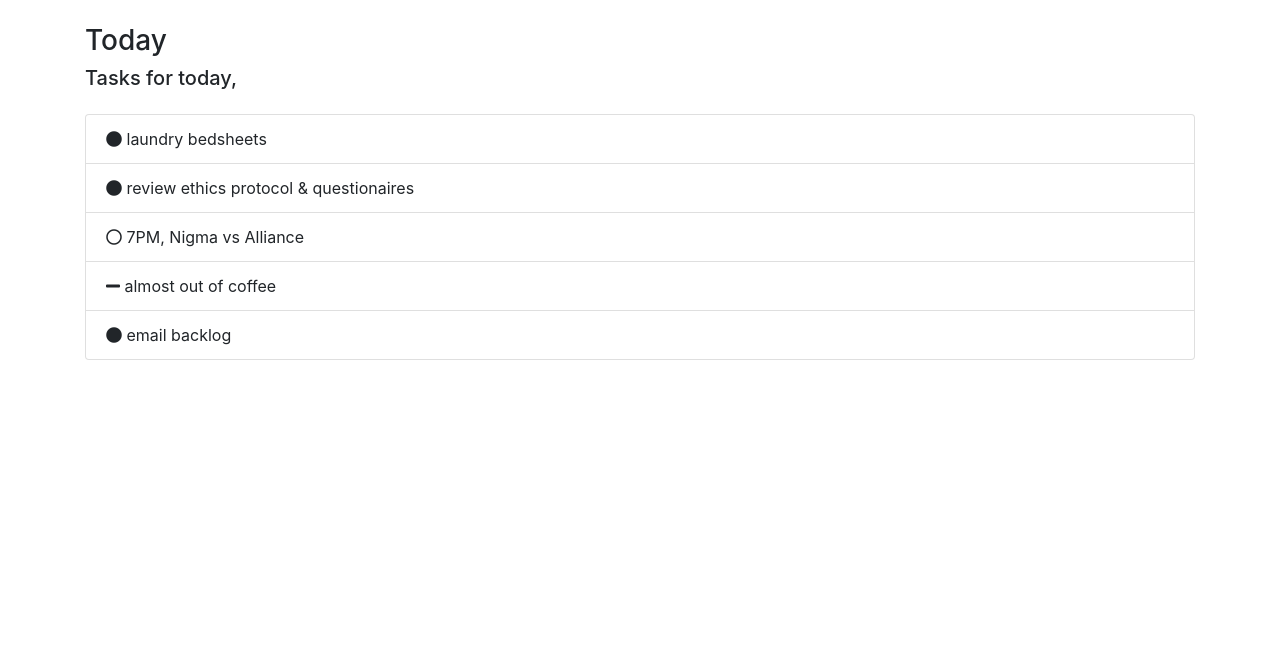
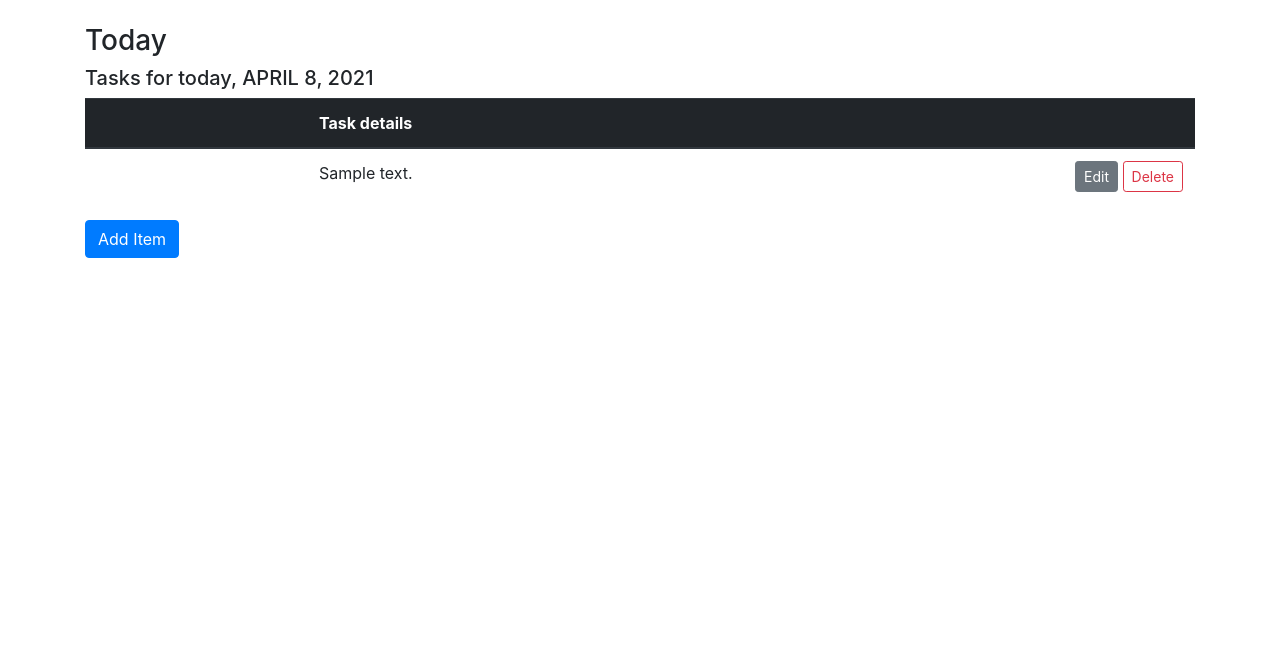
Before and after one commit to lrnzpn/bujo, a Django app: page /today/ in a window 1280 px wide. Shown: the part 56-704 px from the top of the page. Run offline with Django 3.2, Linux system fonts and the light colour scheme; tables that the repository leaves empty hold one stand-in row (values such as "Sample post"); some libraries are stand-ins or nearby versions.

Commit message:
added Today CRUD and views. finally done with lab2 :)

```diff
--- a/main/forms.py
+++ b/main/forms.py
@@ -37,3 +37,14 @@ class ThisWeekForm(forms.Form):
     class Meta:
         model = ThisWeek
         fields = ['key', 'details']
+
+class TodayForm(forms.Form):
+    key = forms.ChoiceField(choices=keys, widget= forms.Select
+                           (attrs={'class':'custom-select'}))
+    details = forms.CharField(label="Details",max_length=255,
+                          widget= forms.TextInput
+                           (attrs={'class':'form-control mb-3'}))
+
+    class Meta:
+        model = Today
+        fields = ['key', 'details']
--- a/main/models.py
+++ b/main/models.py
@@ -41,7 +41,7 @@ class ThisWeek(models.Model):
     end_week = models.DateField(blank=True, null=True)
 
     def __str__(self):
-        return self.key
+        return self.details
 
 class Today(models.Model):
     key = models.ForeignKey(Key, on_delete=models.CASCADE)
@@ -50,4 +50,4 @@ class Today(models.Model):
     today = models.DateField(default=timezone.now)
 
     def __str__(self):
-        return self.key
+        return self.details
--- a/main/views.py
+++ b/main/views.py
@@ -2,8 +2,8 @@ from django.shortcuts import render, redirect
 from django.views import View
 from django.core.files.storage import FileSystemStorage
 
-from .models import MyName, Profile, Key, ThisWeek
-from .forms import MyNameForm, KeyForm, ThisWeekForm
+from .models import MyName, Profile, Key, ThisWeek, Today
+from .forms import MyNameForm, KeyForm, ThisWeekForm, TodayForm
 
 import datetime
 
@@ -117,7 +117,7 @@ def key(response):
         'form': form,
         'keys': keys,
     }
-    return render(response, "pages/key.html", context )
+    return render(response, "pages/key.html", context)
 
 
 def this_week(response):
@@ -135,8 +135,6 @@ def this_week(response):
     date = datetime.date.today()
     start_week = date - datetime.timedelta(date.weekday())
     end_week = start_week + datetime.timedelta(6)
-
-    form = ThisWeekForm
 
     if response.method == 'POST':
         form = ThisWeekForm(response.POST)
@@ -196,8 +194,44 @@ def today(response):
     """
     date = datetime.date.today()
 
+    if response.method == 'POST':
+        form = TodayForm(response.POST)
+        if form.is_valid() and response.POST.get('add'):
+            today = Today()
+            today.key = Key.objects.get(id=response.POST.get('key'))
+            today.details = form.cleaned_data['details']
+            today.complete = False
+            today.today = date
+            today.save()
+            return redirect('today')
+
+        elif response.POST.get('update'):
+            task = Today.objects.get(id=response.POST.get('edit_id'))
+            task.key = Key.objects.get(id=response.POST.get('key_'+str(task.id)))
+            task.details = response.POST.get('details_'+str(task.id))
+            task.save()
+            return redirect('today')
+
+        elif response.POST.get('delete'):
+            task = Today.objects.get(id=response.POST.get('del_id'))
+            task.delete()
+            return redirect('today')
+
+        elif response.POST.get('done'):
+            task = Today.objects.get(id=response.POST.get('done_id'))
+            task.complete = True
+            task.save()
+            return redirect('today')
+    else:
+        form = TodayForm()
+
+    tasks = Today.objects.all()
+    keys = Key.objects.all()
     context = {
-        'today': today,
+        'today': date,
+        'form': form,
+        'tasks': tasks,
+        'keys': keys,
     }
 
     return render(response, "pages/today.html", context)
--- a/templates/pages/today.html
+++ b/templates/pages/today.html
@@ -1,5 +1,9 @@
 {% extends "base.html" %}
 {% load static %}
+
+{% block stylesheets %}
+<link rel="stylesheet" href="{% static 'css/tasks.css' %}">
+{% endblock stylesheets %}
 
 {% block title %} Today {% endblock %}
 
@@ -7,23 +11,140 @@
 <h3>Today</h3>
 <div>
     <p class="h5">Tasks for today, <span class="text-uppercase">{{today}}</span></p>
+    {% if tasks %}
+    <table class="table">
+        <thead class="thead-dark">
+          <tr>
+            <th scope="col"></th>
+            <th scope="col" colspan="2">Task details</th>
+          </tr>
+        </thead>
+        <tbody>
+        {% for task in tasks %}
+          <tr>
+            <th scope="row" class="text-center">
+            {% for k in keys %}
+                {% if k.id == task.key_id%}
+                    {% if k.key|lower == 'task' %}
+                        <form method="POST">
+                            {% csrf_token %}
+                            <input type="hidden" name="done_id" id="done_id" value="{{task.id}}">
+                            {% if task.complete %}
+                            <button type="button" class="btn btn-success btn-sm" disabled>Task Done</button>
+                            {% else %}
+                            <button type="submit" class="btn btn-outline-success btn-sm" name="done" value="done">Mark as done</button>
+                            {% endif %}
+                        </form>
+                    {% elif k.key|lower == 'event' %}
+                        <i class="far fa-circle me-2"></i>
+                    {% elif k.key|lower == 'note' %}
+                        <i class="fas fa-minus me-2"></i>
+                    {% endif %}
+                {% endif %}
+            {% endfor %}
+            </th>
+            <td>{{ task.details }}</td>
+            <td>
+                <button type="button" class="btn btn-secondary btn-sm" data-toggle="modal" data-target="#editItemModal{{task.id}}">
+                    Edit
+                </button>
+                <button type="button" class="btn btn-outline-danger btn-sm" data-toggle="modal" data-target="#deleteItemModal{{task.id}}">
+                    Delete
+                </button>
+            </td>
+          </tr>
+          {% endfor %}
+        </tbody>
+      </table>
 
-    <ul class="list-group pt-3 pb-5">
-        <li class="list-group-item">
-            <i class="fas fa-circle me-2"></i> laundry bedsheets
-        </li>
-        <li class="list-group-item">
-            <i class="fas fa-circle me-2"></i> review ethics protocol & questionaires
-        </li>
-        <li class="list-group-item">
-            <i class="far fa-circle me-2"></i> 7PM, Nigma vs Alliance
-        </li>
-        <li class="list-group-item">
-            <i class="fas fa-minus me-2"></i> almost out of coffee
-        </li>
-        <li class="list-group-item">
-            <i class="fas fa-circle me-2"></i> email backlog
-        </li>
-      </ul>
+
+
+    {% else %}
+    <h2 class="my-4">You have no tasks listed</h2>
+    {% endif %}
+
+
+    <button type="button" class="btn btn-primary" data-toggle="modal" data-target="#addItemModal">
+        Add Item
+    </button>
+
+    <div class="modal fade" id="addItemModal" tabindex="-1" role="dialog" aria-labelledby="exampleModalLongTitle" aria-hidden="true">
+        <div class="modal-dialog" role="document">
+            <form method="POST" class="modal-content">
+            {% csrf_token %}
+            <div class="modal-header">
+                <h5 class="modal-title" id="exampleModalLongTitle">Add Item</h5>
+                <button type="button" class="close" data-dismiss="modal" aria-label="Close">
+                <span aria-hidden="true">&times;</span>
+                </button>
+            </div>
+            <div class="modal-body">
+                {{form.as_p}}
+            </div>
+            <div class="modal-footer">
+                <button type="submit" class="btn btn-primary" name="add" value="add">Add</button>
+                <button type="button" class="btn btn-secondary" data-dismiss="modal">Close</button>
+            </div>
+            </form>
+        </div>
+    </div>
+
+    {% for task in tasks %}
+    <div class="modal fade" id="editItemModal{{task.id}}" tabindex="-1" role="dialog" aria-labelledby="exampleModalLongTitle" aria-hidden="true">
+        <div class="modal-dialog" role="document">
+            <form method="POST" class="modal-content">
+            {% csrf_token %}
+            <div class="modal-header">
+                <h5 class="modal-title" id="exampleModalLongTitle">Edit Item {{task.id}}</h5>
+                <button type="button" class="close" data-dismiss="modal" aria-label="Close">
+                <span aria-hidden="true">&times;</span>
+                </button>
+            </div>
+            <div class="modal-body">
+                <input type="hidden" name="edit_id" id="edit_id" value="{{task.id}}">
+                <p>
+                    <label for="id_key_{{task.id}}">Key:</label>
+                    <select name="key_{{task.id}}" class="custom-select" id="id_key_{{task.id}}">
+                        {% for key in keys %}
+                        <option value="{{key.id}}" {% if key.id == task.key_id %}selected{% endif %}>{{key.key}}</option>
+                        {% endfor %}
+                    </select>
+                </p>
+                <p>
+                    <label for="id_details_{{task.id}}">Details:</label>
+                    <input type="text" name="details_{{task.id}}" value="{{task.details}}" class="form-control mb-3" maxlength="255" required="" id="id_details_{{task.id}}">
+                </p>
+            </div>
+            <div class="modal-footer">
+                <button type="submit" class="btn btn-primary" name="update" value="update">Update</button>
+                <button type="button" class="btn btn-secondary" data-dismiss="modal">Close</button>
+            </div>
+            </form>
+        </div>
+    </div>
+
+    <div class="modal fade" id="deleteItemModal{{task.id}}" tabindex="-1" role="dialog" aria-labelledby="exampleModalLongTitle" aria-hidden="true">
+        <div class="modal-dialog" role="document">
+            <form class="modal-content" method="POST">
+                {% csrf_token %}
+                <input type="hidden" name="del_id" id="del_id" value="{{task.id}}">
+                <div class="modal-header">
+                    <h5 class="modal-title" id="exampleModalLongTitle">Delete Item {{task.id}}</h5>
+                    <button type="button" class="close" data-dismiss="modal" aria-label="Close">
+                    <span aria-hidden="true">&times;</span>
+                    </button>
+                </div>
+                <div class="modal-body">
+                    Are you sure you want to delete the item?
+                </div>
+                <div class="modal-footer">
+                    <button type="submit" class="btn btn-danger" name="delete" value="delete">Yes</button>
+                    <button type="button" class="btn btn-secondary" data-dismiss="modal">No</button>
+                </div>
+            </form>
+        </div>
+    </div>
+    {% endfor %}
+
 </div>
 {% endblock %}
```
Also changed, not shown: main/admin.py (+6 -2 lines), templates/pages/this_week.html (+6 -3 lines).
